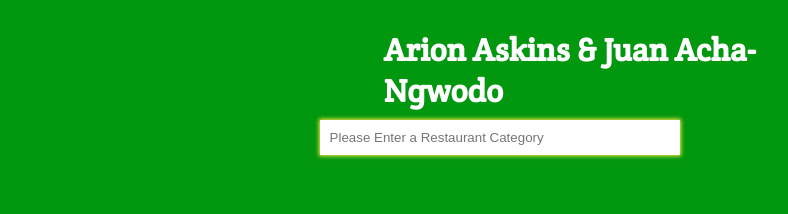
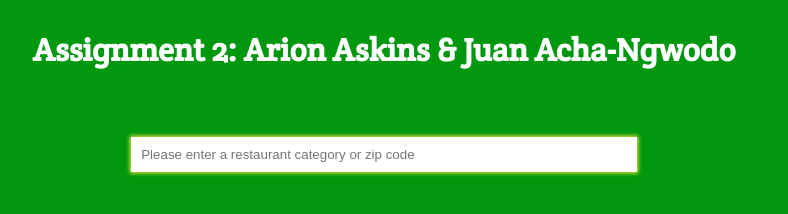
Before and after one commit to juanerick97/INST377-ASST2, a plain HTML site: page public/index.html in a window 1280 px wide. Shown: the whole page, without its empty margins (256-1044 px from the left). Drawn offline with nearby package versions, Linux system fonts and the light colour scheme.

Commit message:
final css touches

```diff
--- a/public/index.html
+++ b/public/index.html
@@ -16,12 +16,12 @@
         <div class='wrapper'>
             <div class='container flex-outer'>
                 <header>
-                    <h1 class='header'>Arion Askins & Juan Acha-Ngwodo</h1>
+                    <h1 class='header'>Assignment 2: Arion Askins & Juan Acha-Ngwodo</h1>
                 </header>
 
                 <form class='form'>
                     <label for="search"></label>
-                    <input type="input" id="search" name="search" placeholder = "Please Enter a Restaurant Category">
+                    <input type="input" id="search" name="search" placeholder = "Please enter a restaurant category or zip code">
                 </form>
             </div>
             </div>
--- a/public/script.js
+++ b/public/script.js
@@ -75,7 +75,7 @@ $('#search').on('keyup change', async (e) => {// change, keyup
 console.log(document.getElementById("search").value);
   e.preventDefault(); // this stops whatever the browser wanted to do itself.
   const form = $(e.target).serializeArray();
-  fetch("/api", { //dont forget to change it back to /api
+  fetch("http://localhost:3000/api", { //dont forget to change it back to /api
     method: 'POST',
     headers: {
       'Content-Type': 'application/json'
--- a/public/styles.css
+++ b/public/styles.css
@@ -5,32 +5,34 @@ body {
 .wrapper {
     display: flex;
     flex-direction: column;
-    margin-left: 30%;
     padding: 0px 0px auto 0px;
     margin-top: 2%;
-    justify-self: center;
+    justify-content: center;
   }
 
-  .container {
-    min-height: 100%;
-    display: 1 125px 0;
-  }
 .header {
     color: #fff;
-    display: flex;
     flex-direction: row;
+    text-align: center;
     flex-wrap: wrap;
     align-items: center;
     margin: 0;
-    margin-left: 11%;
-    margin-bottom: 1%;
+    margin-bottom: 5%;
     padding: 4px 8px;
     border-radius: 4px;
 }
 
+.form {
+display: flex;
+flex-direction: column;
+padding: 0px 0px auto 0px;
+margin-top: 2%;
+align-items: center;
+}
+
 #search {
-    margin-bottom: 15px;;
-    width: 50%;
+    margin-bottom: 1.75%;
+    width: 40%;
     min-width: 360px;
     border: 0;
     padding: 10px;
@@ -38,7 +40,7 @@ body {
   }
 
 /* block styling */
-.target{
+.target {
     display: flex;
     flex-wrap: wrap;
     flex-direction: column;
@@ -46,10 +48,11 @@ body {
 
 h4 {
     text-transform: uppercase;
+    margin-top: 10px;
 }
 
 /* rest info*/
-.address, .target p, h4  {
+.address, target p, h4  {
     color: rgb(15, 0, 88);
     justify-content: left;
     max-width: 325px; /* change to match gradient background sizing */
@@ -62,7 +65,7 @@ h4 {
     border-radius: 4px;
     height: 40%;
     width: 25%;
-    margin-bottom: 15px;
+    margin-bottom: 3%;
     min-width: 360px;
     padding-left: 10px;
 
```
